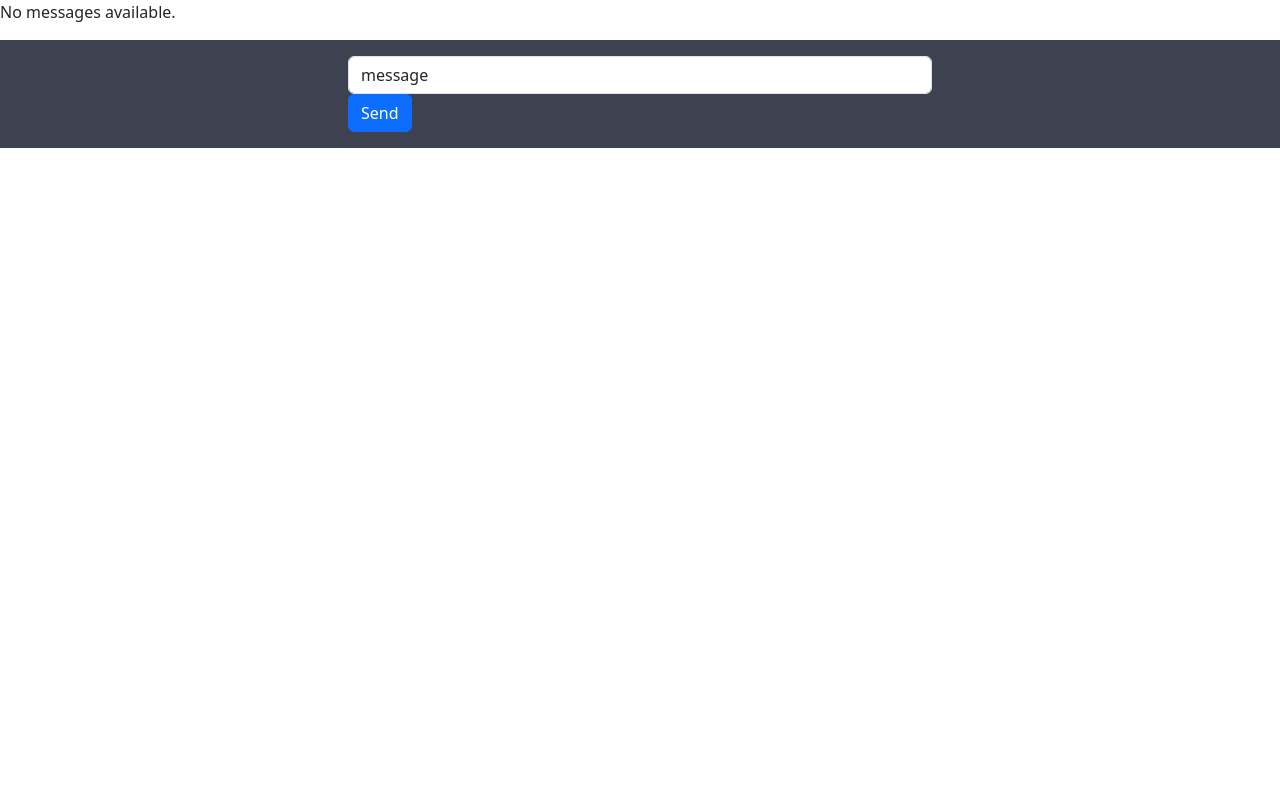
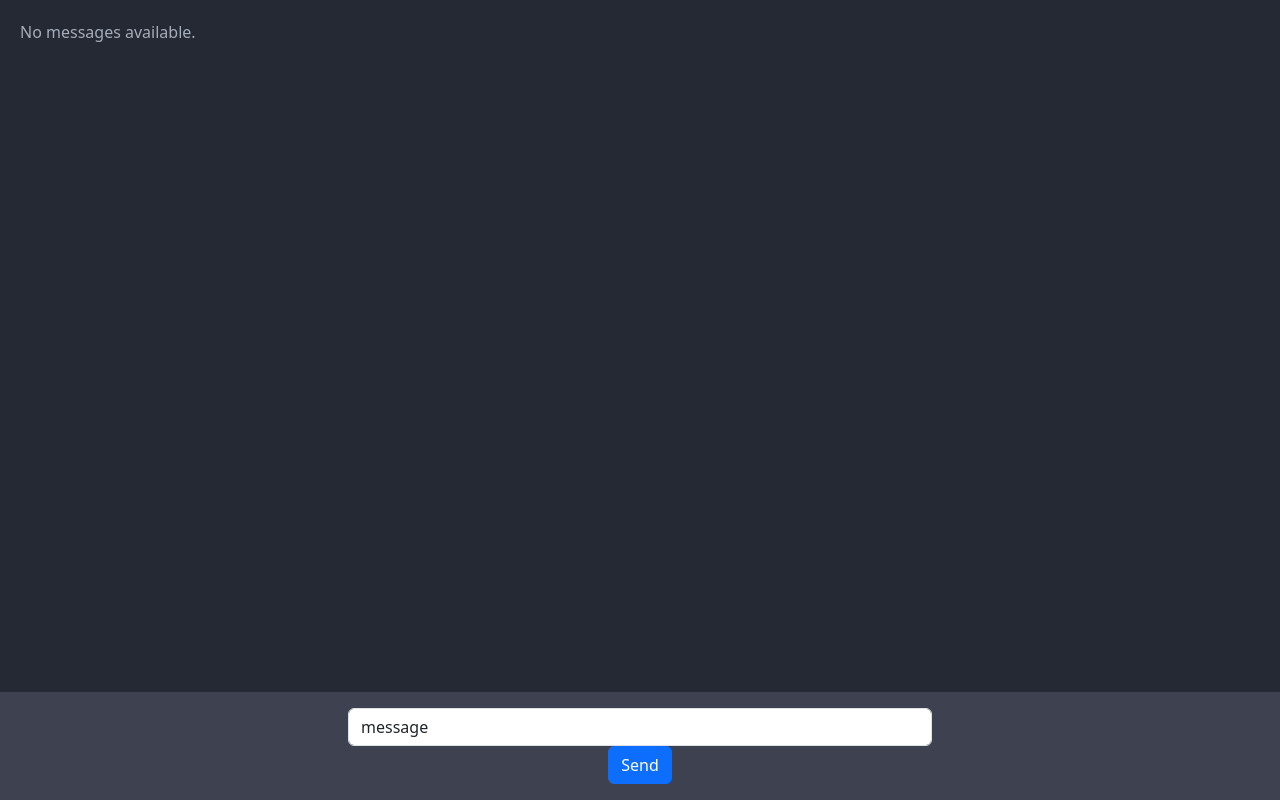
Before and after one commit to Chainwolf13/Encord, a Django app: page /messageHome.html in a window 1280 px wide. Run offline with Django 4.2, Linux system fonts and the light colour scheme.

Commit message:
Added the css file for the message page and a new logo Added the Staticfiles_dir line in settings.py so website now works Login Page looks polished

```diff
--- /dev/null
+++ b/static/css/recipe-styles.css
@@ -0,0 +1,46 @@
+body {
+    background: #3d4150;
+    display: flex;
+    flex-direction: column;
+    min-height: 100vh;
+    margin: 0;
+}
+
+.comments-section {
+    flex-grow: 1;
+    background-color: #242933;
+    color: #a6adba;
+    padding: 20px;
+}
+
+.comment {
+    display: flex;
+    align-items: center;
+}
+
+.avatar {
+    width: 30px;  /* Adjust the width to your preference */
+    height: 30px; /* Adjust the height to your preference */
+    margin-right: 10px; /* Adjust the margin between the image and the text */
+    border-radius: 50%; /* Creates a circular shape for the image */
+}
+
+.comments {
+    font-size: 0.9em;
+    color: white;
+}
+
+.message-bar {
+    background-color: #3d4150;
+    padding: 10px;
+    text-align: center;
+}
+.stepSection{
+    border: 2px solid #ff6f61 ;
+    border-radius: 10px;
+    margin-top: 5%;
+    margin-bottom: 5%;
+    margin-left: 10%;
+    margin-right: 10%;
+    padding: 3%;
+}
```
Also changed, not shown: templates/logInPage.html (+4 -3 lines), db.sqlite3 (added), static/images/Logo Without Text.jpg (added).
